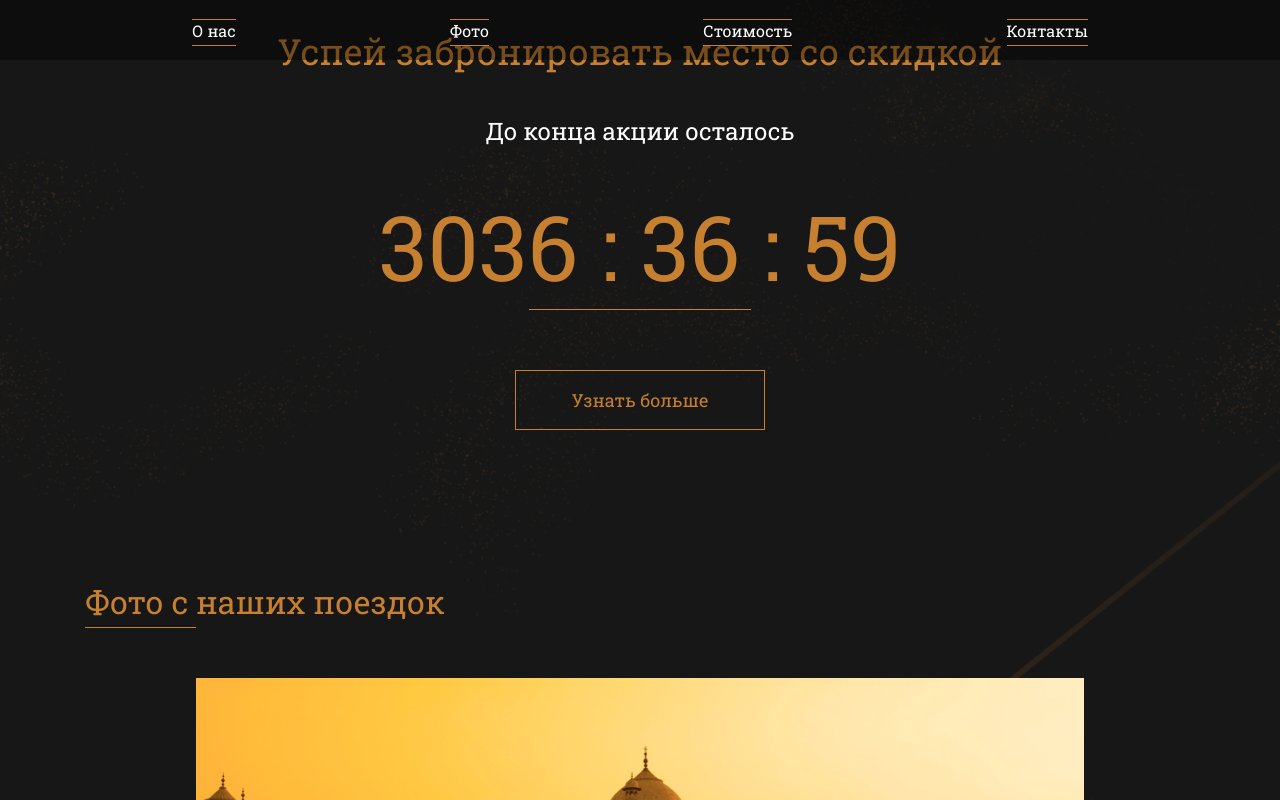
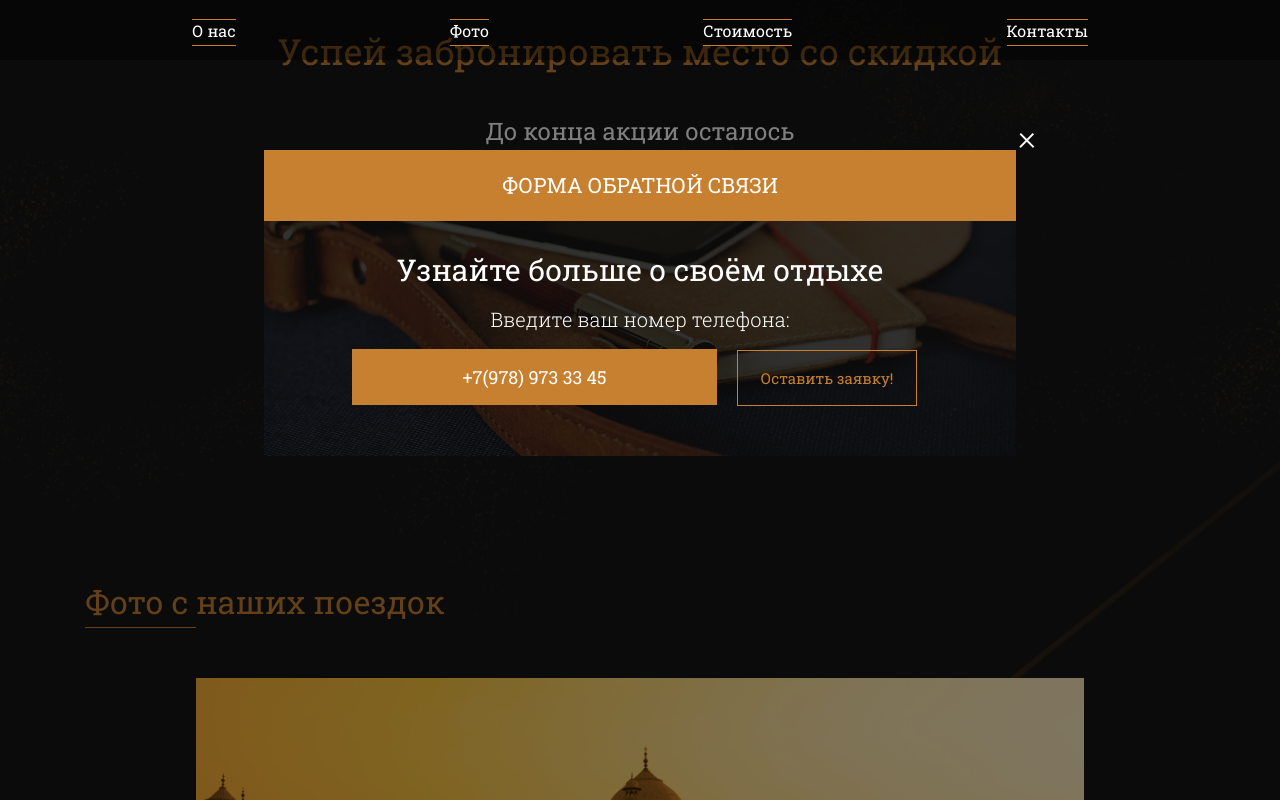
Before and after one commit to Grinder21/project, a plain HTML site: page yoga_site/index.html in a window 1280 px wide. Both pictures are taken after a click on the button "Узнать больше". Shown: the part 1353-2153 px from the top of the page. Drawn offline with Linux system fonts and the light colour scheme.

Commit message:
Добавление tabs + modal window

```diff
--- a/yoga_site/script.js
+++ b/yoga_site/script.js
@@ -1,4 +1,5 @@
 window.addEventListener('DOMContentLoaded', function() {
+
     'use strict';
     let tab = document.querySelectorAll('.info-header-tab'),
         info = document.querySelector('.info-header'),
@@ -10,6 +11,7 @@ window.addEventListener('DOMContentLoaded', function() {
             tabContent[i].classList.add('hide');
         }
     }
+
     hideTabContent(1);
 
     function showTabContent(b) {
@@ -22,7 +24,7 @@ window.addEventListener('DOMContentLoaded', function() {
     info.addEventListener('click', function(event) {
         let target = event.target;
         if (target && target.classList.contains('info-header-tab')) {
-            for (let i = 0; i<tab.length; i++) {
+            for(let i = 0; i < tab.length; i++) {
                 if (target == tab[i]) {
                     hideTabContent(0);
                     showTabContent(i);
@@ -30,22 +32,23 @@ window.addEventListener('DOMContentLoaded', function() {
                 }
             }
         }
-    })
 
-    // Таймер
+    });
 
-    let deadline = '2020-08-31';
+    // Timer
+
+    let deadline = '2018-11-21';
 
     function getTimeRemaining(endtime) {
-        let t = Date.parse(endtime) - Date.parse(new Date());
-        let seconds = Math.floor((t/1000) % 60),
+        let t = Date.parse(endtime) - Date.parse(new Date()),
+        seconds = Math.floor((t/1000) % 60),
         minutes = Math.floor((t/1000/60) % 60),
         hours = Math.floor((t/(1000*60*60)));
 
         return {
             'total' : t,
             'hours' : hours,
-            'minutes': minutes,
+            'minutes' : minutes,
             'seconds' : seconds
         };
     }
@@ -54,8 +57,8 @@ window.addEventListener('DOMContentLoaded', function() {
         let timer = document.getElementById(id),
             hours = timer.querySelector('.hours'),
             minutes = timer.querySelector('.minutes'),
-            seconds = timer.querySelector('.seconds');
-            let timeInterval = setInterval(updateClock, 1000);
+            seconds = timer.querySelector('.seconds'),
+            timeInterval = setInterval(updateClock, 1000);
 
         function updateClock() {
             let t = getTimeRemaining(endtime);
@@ -77,7 +80,44 @@ window.addEventListener('DOMContentLoaded', function() {
                 seconds.textContent = '00';
             }
         }
+
     }
 
     setClock('timer', deadline);
+
+    // Modal
+
+    let more = document.querySelector('.more'),
+        overlay = document.querySelector('.overlay'),
+        tabs = document.querySelectorAll('.description-btn'),
+        close = document.querySelector('.popup-close');
+
+    more.addEventListener('click', function() {
+        overlay.style.display = 'block';
+        this.classList.add('more-splash');
+        document.body.style.overflow = 'hidden';
     });
+
+    tabs.addEventListener('click', function() {
+        overlay.style.display = 'block';
+        this.classList.add('more-splash');
+        document.body.style.overflow = 'hidden';
+    });
+
+    close.addEventListener('click', function() {
+        overlay.style.display = 'none';
+        more.classList.remove('more-splash');
+        document.body.style.overflow = '';
+    });
+
+});
+
+// Второе задание
+
+// let age = document.getElementById('age');
+
+// function showUser(surname, name) {
+//          alert("Пользователь " + surname + " " + name + ", его возраст " + this.value);
+// }
+
+// showUser.apply(age, ["Горький","Максим"]);
```
Also changed, not shown: zadanie_1/index.html (+0 -2 lines), zadanie_1/test-script.js (+67 -12 lines). Lines whose indentation alone changed are shown as unchanged.
